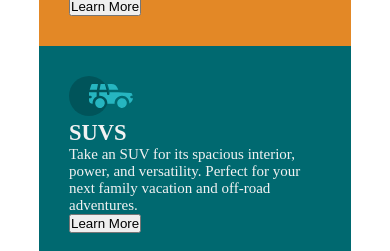
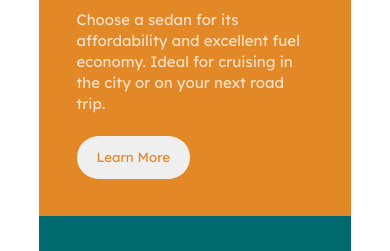
Before and after one commit to john-k-phillips/fm-3-column-preview-card, a website: page index.html in a window 390 px wide. Shown: the part 184-435 px from the top of the page. Drawn offline with Linux system fonts and the light colour scheme.

Commit message:
Mobile card styling finished.

```diff
--- a/styles.scss
+++ b/styles.scss
@@ -1,5 +1,5 @@
 @import 'styles/variables';
-@import url('https://fonts.googleapis.com/css2?family=Big+Shoulders+Display&family=Lexend+Deca:wght@700&display=swap');
+@import url('https://fonts.googleapis.com/css2?family=Big+Shoulders+Display:wght@700&family=Lexend+Deca&display=swap');
 
 @import 'styles/cards';
 
@@ -12,6 +12,7 @@
 body {
     font-size: 15px;
     color: $clr-light-gray;
+    font-family: $font-lexend;
 
     display: flex;
     justify-content: center;
--- a/styles/_cards.scss
+++ b/styles/_cards.scss
@@ -1,17 +1,49 @@
 section {
-   padding: 2em;
+   padding: 2.5em;
+
+   img, h2, p {
+       margin-bottom: 1em;
+   }
+
+   h2 {
+       font-family: $font-big;
+       font-size: 2em;
+   }
+
+   p {
+       color: $clr-white-font;
+       line-height: 1.4em;
+       margin-bottom: 1.5em;
+   }
+
+   button {
+       padding: 1em 1.5em;
+
+       border: none;
+       border-radius: 2em;
+       font-family: $font-lexend;
+   }
 }
 
 .sedans {
     background-color: $clr-card-orange;
     border-radius: 0.5em 0.5em 0 0;
+    button {
+        color: $clr-card-orange;
+    }
 }
 
 .suvs {
     background-color: $clr-card-cyan;
+    button {
+        color: $clr-card-cyan;
+    }
 }
 
 .luxary {
     background-color: $clr-card-dark-cyan;
     border-radius: 0 0 0.5em 0.5em;
+    button {
+        color: $clr-card-dark-cyan;
+    }
 }
```
Also changed, not shown: styles.css, 1 other file.
